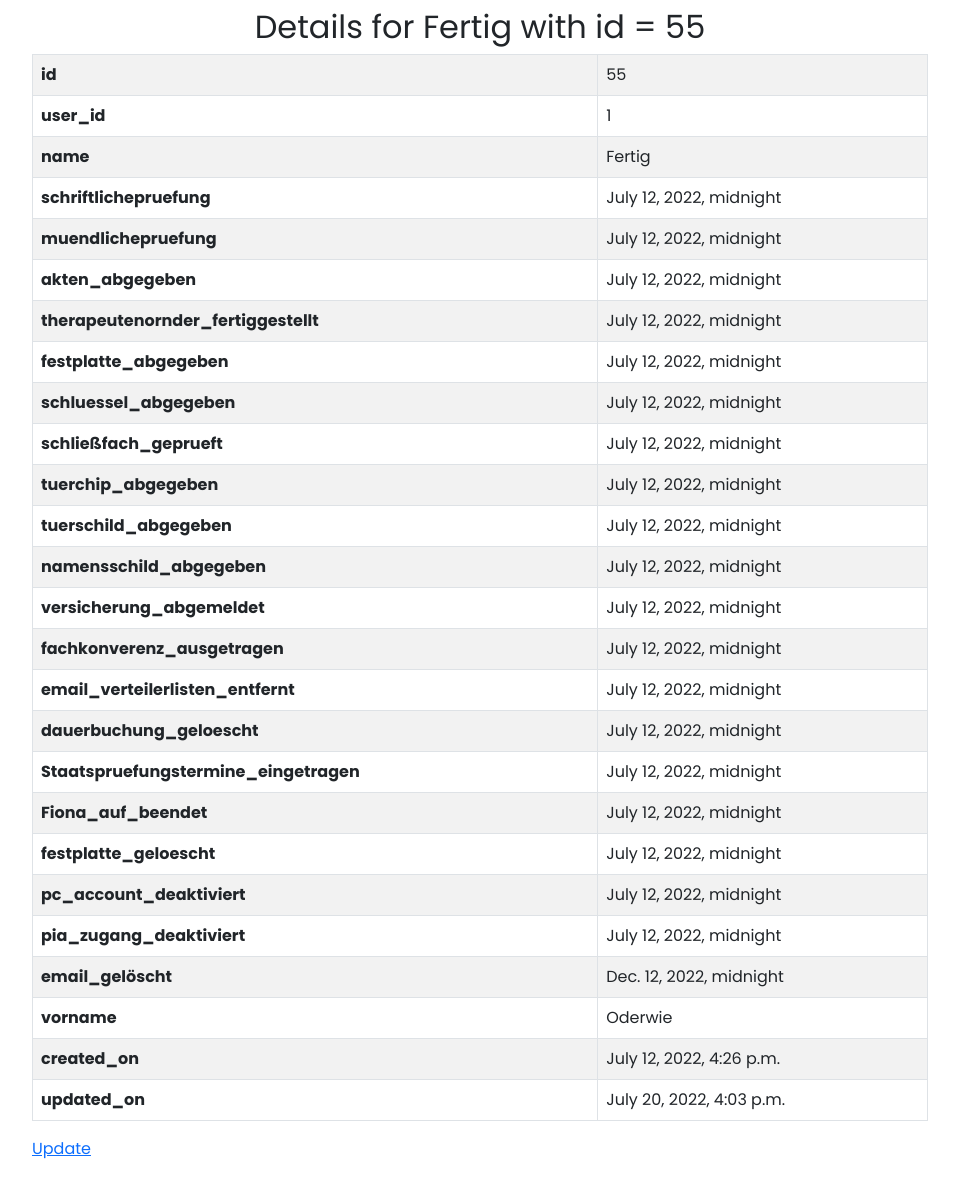
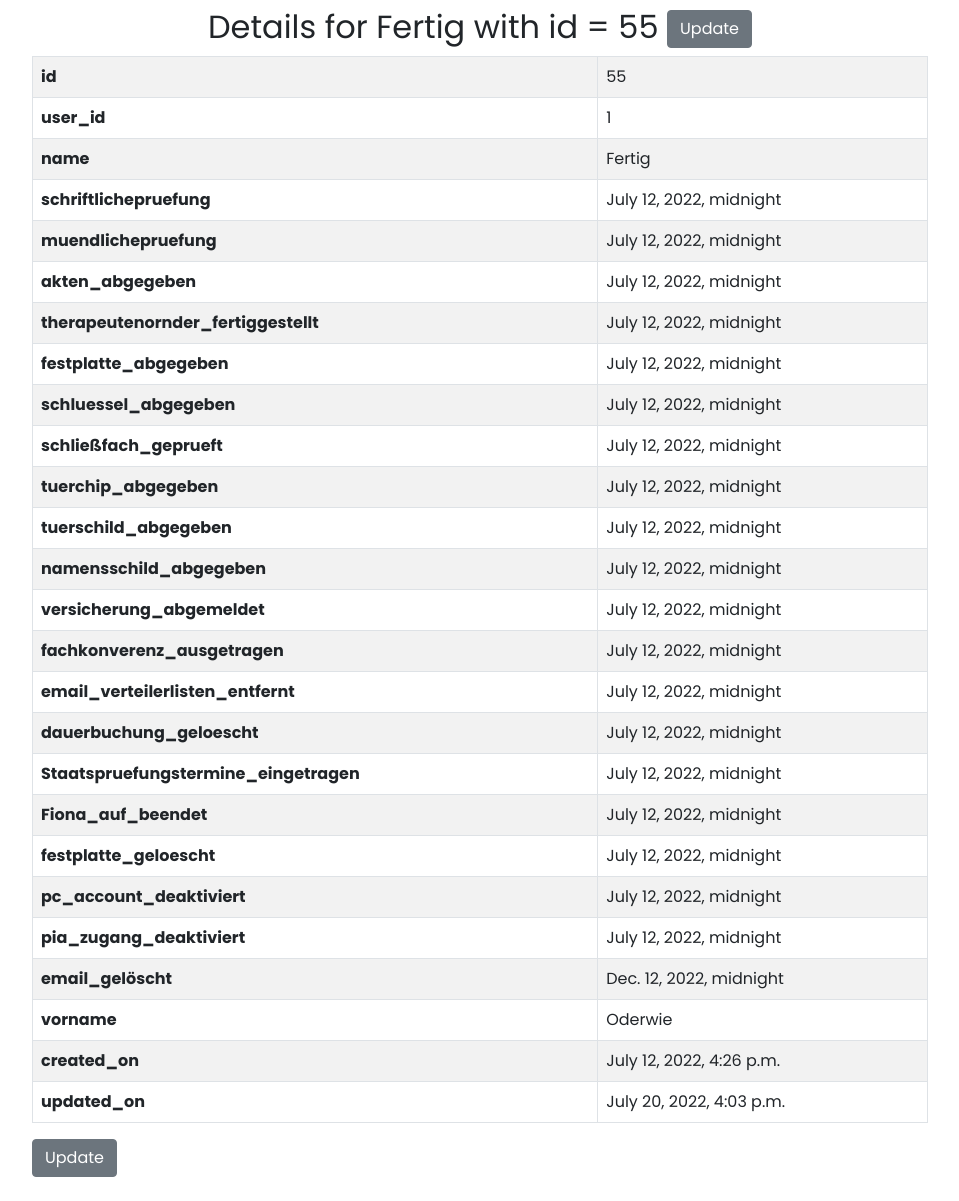
Before and after one commit to Mappack1406/FiveApp, a Django app: page /details/55/ in a window 1280 px wide. Shown: the part 81-1282 px from the top of the page, without its empty margins (160-1119 px from the left). Before the commit the page ends 1240 px from the top, so only its background shows below. Run offline with Django 4.2, Linux system fonts and the light colour scheme; data comes from the database, SQL or seed files in the repository; both versions use the stored data as it was after the commit; parts of the project's set-up code (start-up, migrations or seed data) failed here and were passed over; some libraries are stand-ins or nearby versions.

Commit message:
verfeinert

```diff
--- a/five/main/templates/main/details.html
+++ b/five/main/templates/main/details.html
@@ -2,8 +2,8 @@
 
 {% block content %}
 
-<div class="col-xxl-12 mx-auto pt-2" style="width: 70%; height:auto;">
-    <h2 class="text-center">Details for {{items.name}} with id = {{items.id}}</h2>
+<div class="col-xxl-12 mx-auto pt-2 pb-4" style="width: 70%; height:auto;">
+    <h2 class="text-center">Details for {{items.name}} with id = {{items.id}} <a class="btn btn-secondary" href="{% url 'updatesurvey' items.id %}">Update</a></h2>
     {% if object1.items %}
     <table class="table table-striped table-hover table-bordered">
         {% for key, value in object1.items %}
@@ -13,7 +13,7 @@
         </tr>
         {% endfor %}
     </table>
-    <td><a href="{% url 'updatesurvey' items.id %}">Update</a></td>
+    <td><a class="btn btn-secondary" href="{% url 'updatesurvey' items.id %}">Update</a></td>
     {%else%}
     <h3>There are no entrys!</h3>
     {% endif %}
--- a/five/main/views.py
+++ b/five/main/views.py
@@ -52,7 +52,7 @@ def create(request):
         form = CreateAusstiegAbmulanz(request.POST)
         if form.is_valid():
             form.create(user=request.user)
-            return redirect('home')
+            return redirect('feed')
     else:
         current_user = User.objects.all().values().get(username=request.user.username)
         form = CreateAusstiegAbmulanz()
```
Also changed, not shown: five/db.sqlite3.
